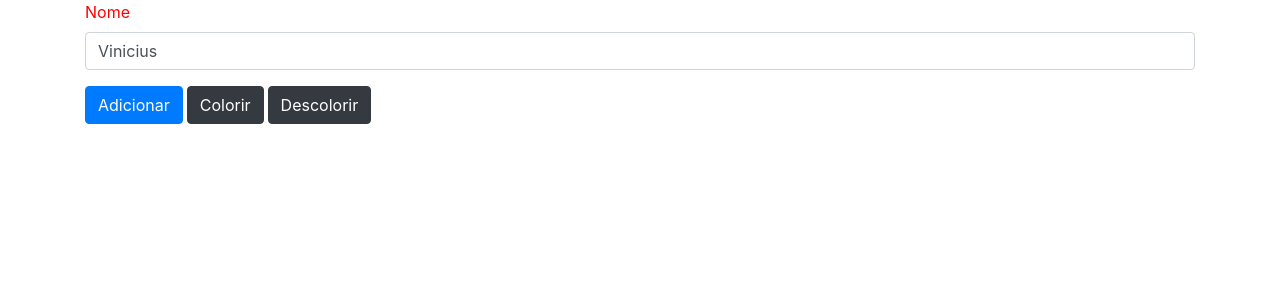
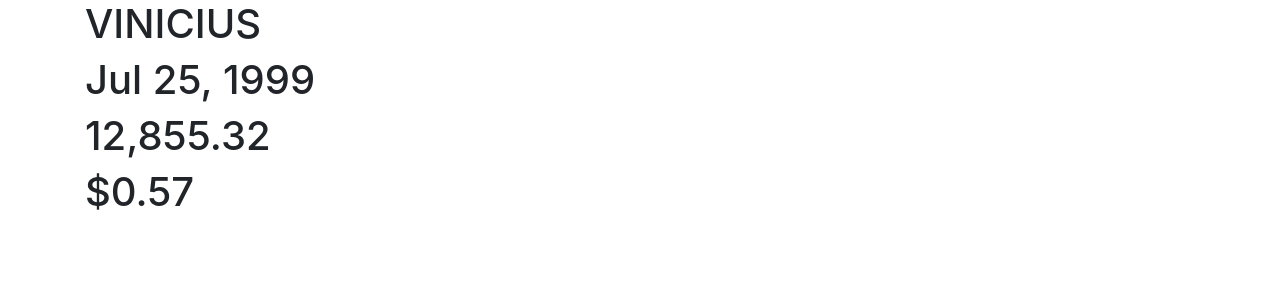
Before and after one commit to rochaskingdom/angular-fundamentos, an Angular app: page / in a window 1280 px wide. Shown: the top 300 px of the page. Built offline with nearby package versions, Linux system fonts and the light colour scheme.

Commit message:
Conhecendo e usando pipes

```diff
--- a/src/app/app.component.html
+++ b/src/app/app.component.html
@@ -1,10 +1,12 @@
-<div class="container">
-  <app-funcionario-form (criado)="aoAdiconar($event)"></app-funcionario-form>
+<!--<div class="container">-->
+<!--  <app-funcionario-form (criado)="aoAdiconar($event)"></app-funcionario-form>-->
 
-  <div class="row" style="margin-top: 20px">
-    <div class="col-2" *ngFor="let funcionario of funcionarios">
-      <app-funcionario-card [obj]="funcionario"></app-funcionario-card>
-    </div>
-  </div>
+<!--  <div class="row" style="margin-top: 20px">-->
+<!--    <div class="col-2" *ngFor="let funcionario of funcionarios">-->
+<!--      <app-funcionario-card [obj]="funcionario"></app-funcionario-card>-->
+<!--    </div>-->
+<!--  </div>-->
 
-</div>
+<!--</div>-->
+
+<app-conhecendo-pipes></app-conhecendo-pipes>
--- /dev/null
+++ b/src/app/conhecendo-pipes/conhecendo-pipes.component.html
@@ -0,0 +1,6 @@
+<div class="container">
+  <h1>{{nome | uppercase}}</h1>
+  <h1>{{dataAniversario | date}}</h1>
+  <h1>{{preco | number}}</h1>
+  <h1>{{troco | currency}}</h1>
+</div>
--- /dev/null
+++ b/src/app/conhecendo-pipes/conhecendo-pipes.component.ts
@@ -0,0 +1,15 @@
+import {Component} from '@angular/core';
+
+@Component({
+  selector: 'app-conhecendo-pipes',
+  templateUrl: './conhecendo-pipes.component.html',
+  styleUrls: ['./conhecendo-pipes.component.css']
+})
+export class ConhecendoPipesComponent {
+
+  nome = 'Vinicius';
+  dataAniversario = new Date(1999, 6, 25);
+  preco = 12855.32;
+  troco = 0.57392;
+
+}
```
Also changed, not shown: src/app/app.module.ts (+15 -12 lines), src/app/conhecendo-pipes/conhecendo-pipes.component.css (added).
